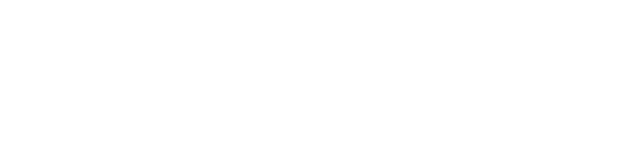
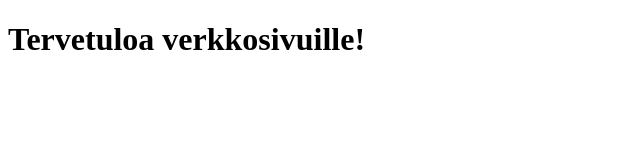
Before and after one commit to AiraElina/Demo_git, a plain HTML site: page index.html in a window 1280 px wide. Shown: the whole page, without its empty margins (0-640 px from the left). Drawn offline with Linux system fonts and the light colour scheme.

```diff
--- a/index.html
+++ b/index.html
@@ -8,7 +8,7 @@
 </head>
 <body>
     <main>
-
+        <h1>Tervetuloa verkkosivuille!</h1>
 
     </main>
 
```
Also changed, not shown: css/styles.css (added), js/demo.js (added).
